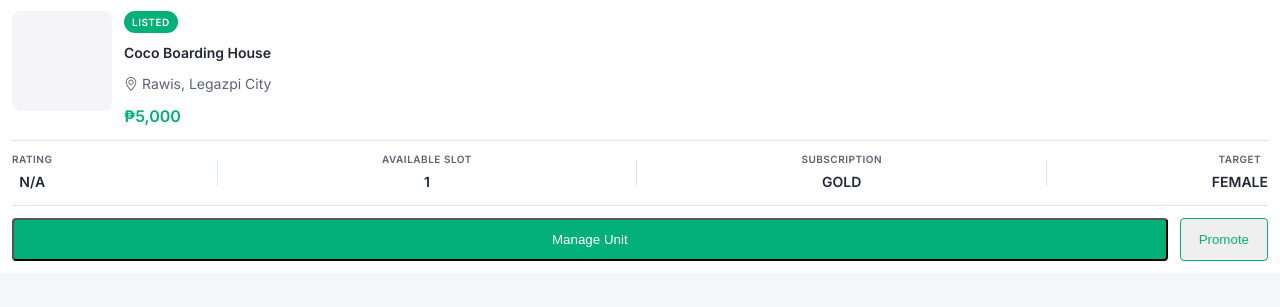
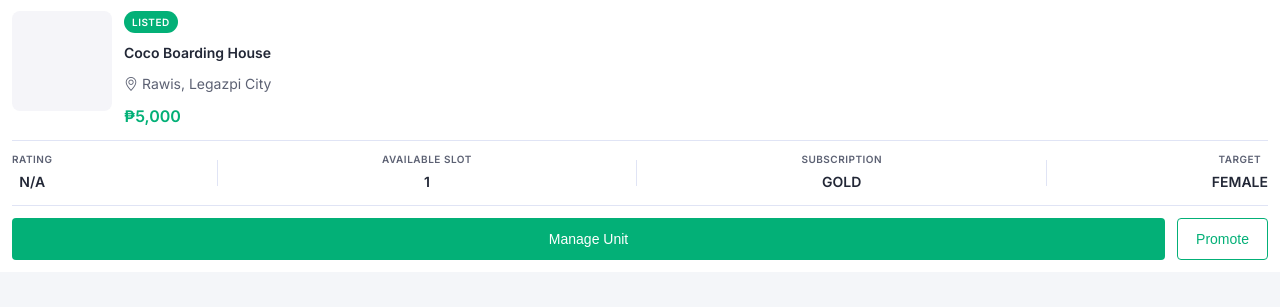
Before and after one commit to Teds30/cushy-rental-demo, a PHP site: page /manage_units.php in a window 1280 px wide. Shown: the part 364-671 px from the top of the page. Run offline with PHP 8.4, Linux system fonts and the light colour scheme.

Commit message:
styled button tag

```diff
--- a/css/index.css
+++ b/css/index.css
@@ -75,6 +75,14 @@ h2 {
     font-size: 10px;
     line-height: 12px;
     letter-spacing: 0.05em;
+}
+
+button {
+    background-color: transparent;
+    border: none;
+    cursor: pointer;
+
+    font-size: 1em;
 }
 
 .btn {
```
